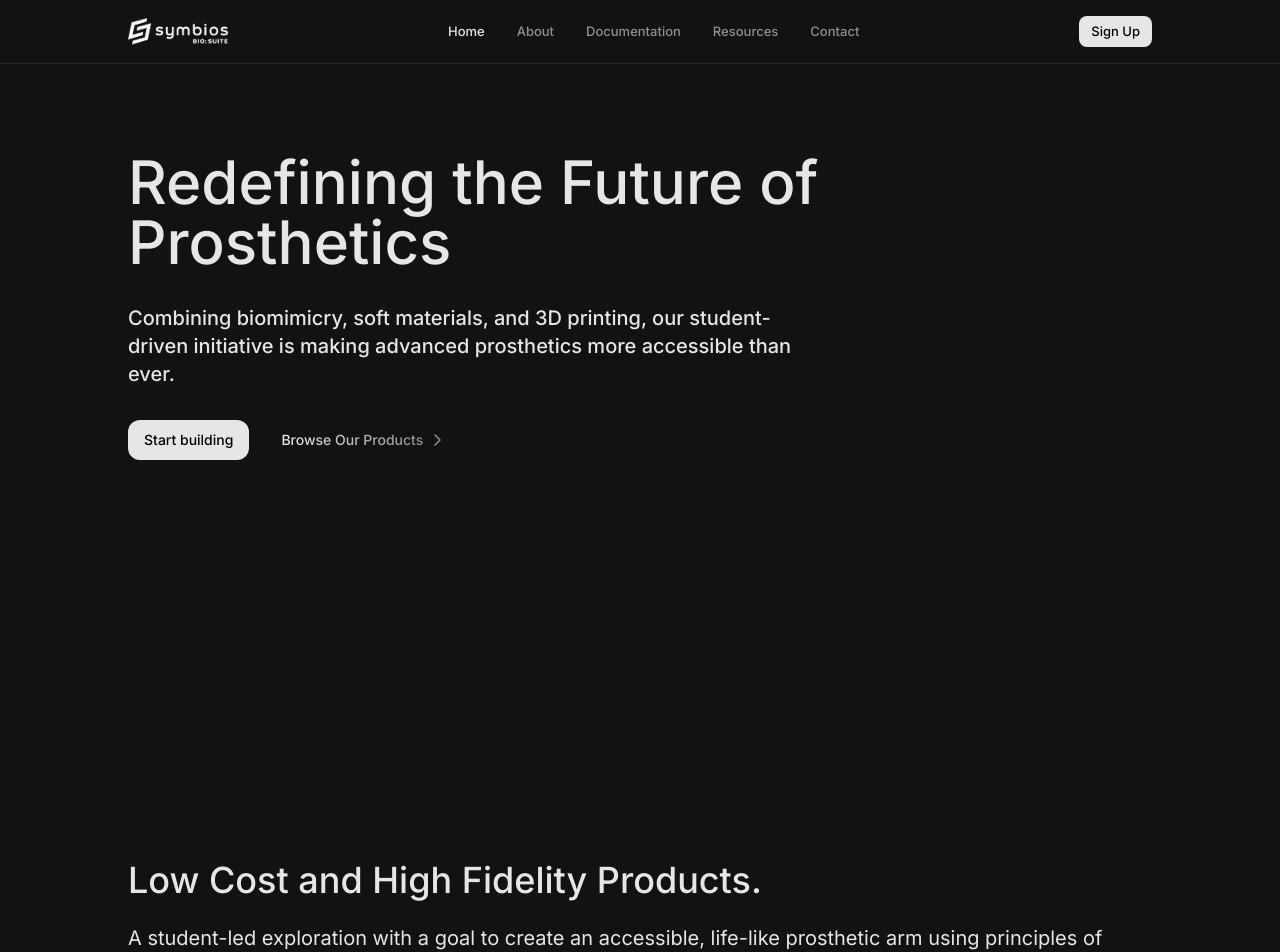
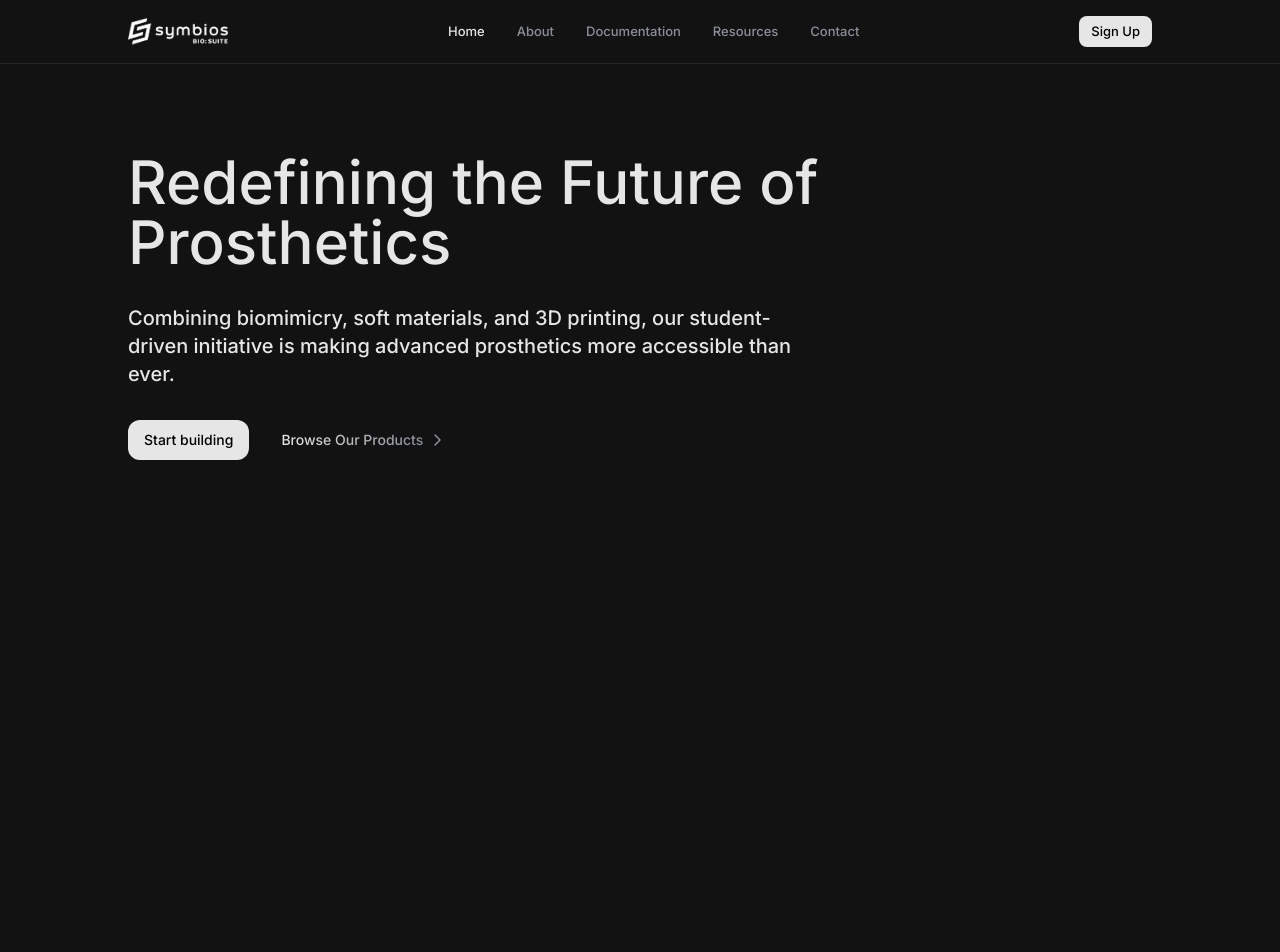
Before and after one commit to spencerhum04/symbios, a React (Vite) app: page / in a window 1280 px wide. Shown: the top 952 px of the page. Built offline with nearby package versions, Linux system fonts and the light colour scheme.

Commit message:
style: gaps, remove overview

```diff
--- a/src/routes/landing/landing.tsx
+++ b/src/routes/landing/landing.tsx
@@ -11,10 +11,9 @@
             <div className="w-full fixed z-50">
                 <Navbar />
             </div>
-            <div className="flex flex-col gap-15 py-20">
+            <div className="flex flex-col gap-40 py-20">
                 <div className="px-6 sm:px-0">
                     <Hero />
-                    <Overview />
                 </div>
                 <div className="pl-6 sm:px-0">
                     <Display />
```
